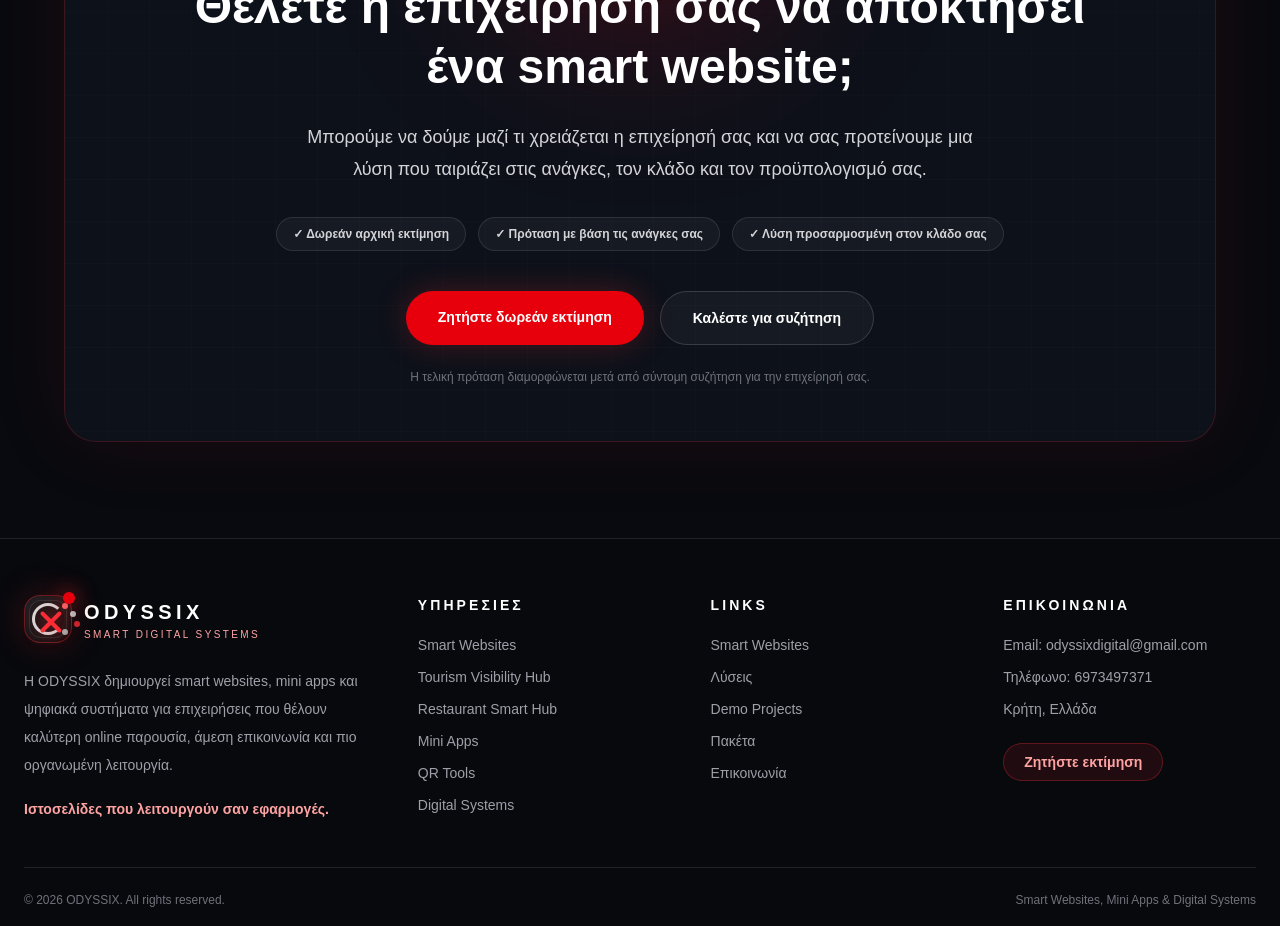
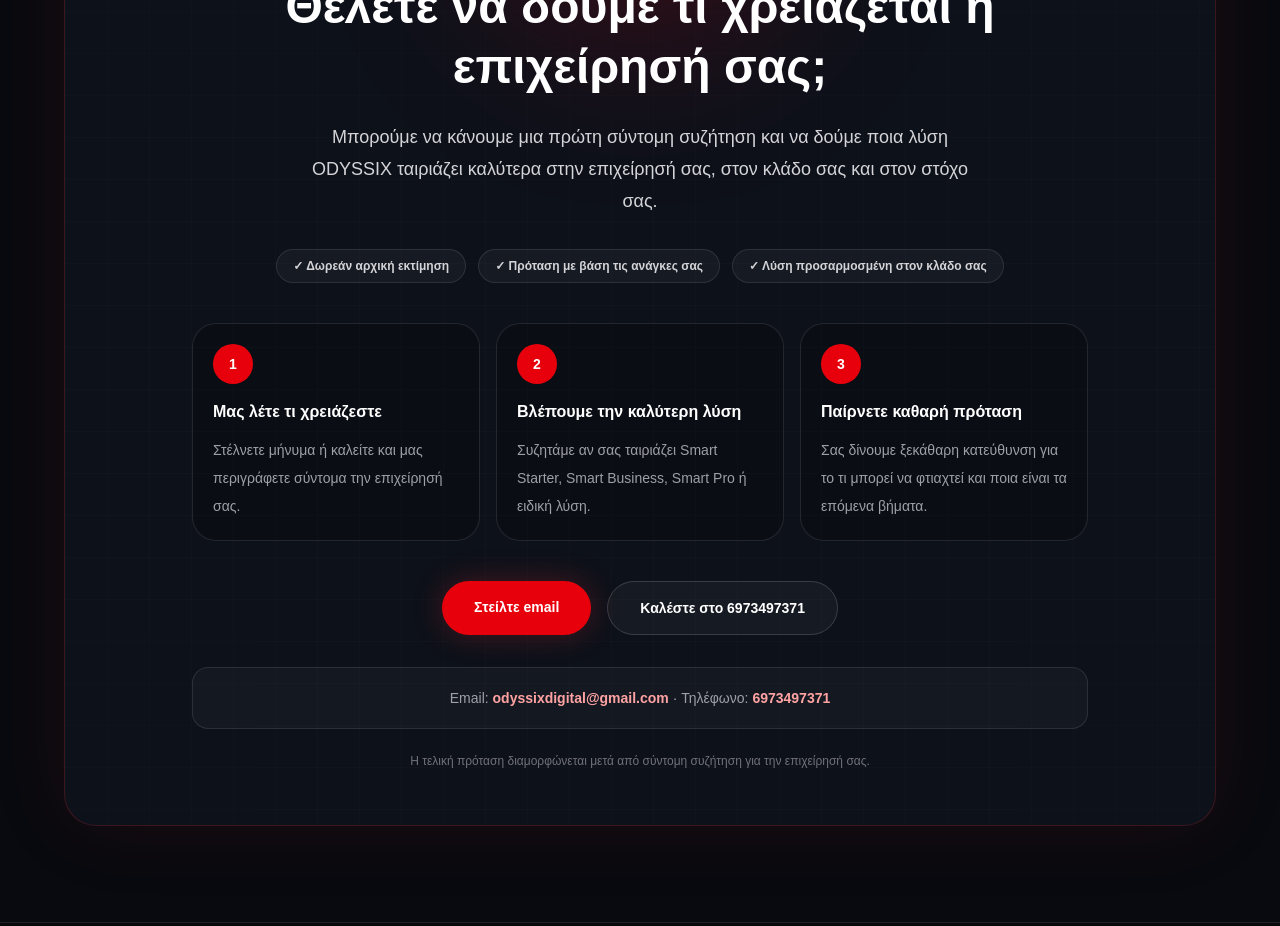
Before and after one commit to OdyssiX/odyssix-site, a Next.js app: page / in a window 1280 px wide. Shown: the part 9780-10706 px from the top of the page. Built offline with nearby package versions, Linux system fonts and the light colour scheme.

Commit message:
Improve final contact CTA

```diff
--- a/components/FinalCTASection.tsx
+++ b/components/FinalCTASection.tsx
@@ -2,6 +2,21 @@
   "Δωρεάν αρχική εκτίμηση",
   "Πρόταση με βάση τις ανάγκες σας",
   "Λύση προσαρμοσμένη στον κλάδο σας",
+];
+
+const nextSteps = [
+  {
+    title: "Μας λέτε τι χρειάζεστε",
+    text: "Στέλνετε μήνυμα ή καλείτε και μας περιγράφετε σύντομα την επιχείρησή σας.",
+  },
+  {
+    title: "Βλέπουμε την καλύτερη λύση",
+    text: "Συζητάμε αν σας ταιριάζει Smart Starter, Smart Business, Smart Pro ή ειδική λύση.",
+  },
+  {
+    title: "Παίρνετε καθαρή πρόταση",
+    text: "Σας δίνουμε ξεκάθαρη κατεύθυνση για το τι μπορεί να φτιαχτεί και ποια είναι τα επόμενα βήματα.",
+  },
 ];
 
 export default function FinalCTASection() {
@@ -17,13 +32,13 @@
           </p>
 
           <h2 className="mt-4 text-3xl font-bold leading-tight md:text-5xl">
-            Θέλετε η επιχείρησή σας να αποκτήσει ένα smart website;
+            Θέλετε να δούμε τι χρειάζεται η επιχείρησή σας;
           </h2>
 
           <p className="mx-auto mt-6 max-w-2xl text-lg leading-8 text-zinc-300">
-            Μπορούμε να δούμε μαζί τι χρειάζεται η επιχείρησή σας και να σας
-            προτείνουμε μια λύση που ταιριάζει στις ανάγκες, τον κλάδο και τον
-            προϋπολογισμό σας.
+            Μπορούμε να κάνουμε μια πρώτη σύντομη συζήτηση και να δούμε ποια
+            λύση ODYSSIX ταιριάζει καλύτερα στην επιχείρησή σας, στον κλάδο σας
+            και στον στόχο σας.
           </p>
 
           <div className="mt-8 flex flex-wrap justify-center gap-3">
@@ -37,20 +52,60 @@
             ))}
           </div>
 
+          <div className="mt-10 grid gap-4 md:grid-cols-3">
+            {nextSteps.map((step, index) => (
+              <div
+                key={step.title}
+                className="rounded-3xl border border-white/10 bg-black/20 p-5 text-left"
+              >
+                <div className="mb-4 flex h-10 w-10 items-center justify-center rounded-full bg-red-600 text-sm font-bold text-white">
+                  {index + 1}
+                </div>
+
+                <h3 className="text-base font-bold text-white">
+                  {step.title}
+                </h3>
+
+                <p className="mt-3 text-sm leading-7 text-zinc-400">
+                  {step.text}
+                </p>
+              </div>
+            ))}
+          </div>
+
           <div className="mt-10 flex flex-col justify-center gap-3 sm:flex-row sm:gap-4">
             <a
               href="mailto:odyssixdigital@gmail.com"
               className="rounded-full bg-red-600 px-6 py-4 text-sm font-bold text-white shadow-[0_0_30px_rgba(220,38,38,0.28)] transition hover:bg-red-500 md:px-8"
             >
-              Ζητήστε δωρεάν εκτίμηση
+              Στείλτε email
             </a>
 
             <a
               href="tel:+306973497371"
               className="rounded-full border border-white/15 bg-white/[0.04] px-6 py-4 text-sm font-bold text-white transition hover:bg-white/10 md:px-8"
             >
-              Καλέστε για συζήτηση
+              Καλέστε στο 6973497371
             </a>
+          </div>
+
+          <div className="mt-8 rounded-2xl border border-white/10 bg-white/[0.03] px-5 py-4">
+            <p className="text-sm leading-7 text-zinc-400">
+              Email:{" "}
+              <a
+                href="mailto:odyssixdigital@gmail.com"
+                className="font-semibold text-red-300 hover:text-red-200"
+              >
+                odyssixdigital@gmail.com
+              </a>{" "}
+              · Τηλέφωνο:{" "}
+              <a
+                href="tel:+306973497371"
+                className="font-semibold text-red-300 hover:text-red-200"
+              >
+                6973497371
+              </a>
+            </p>
           </div>
 
           <p className="mt-6 text-xs text-zinc-500">
```
